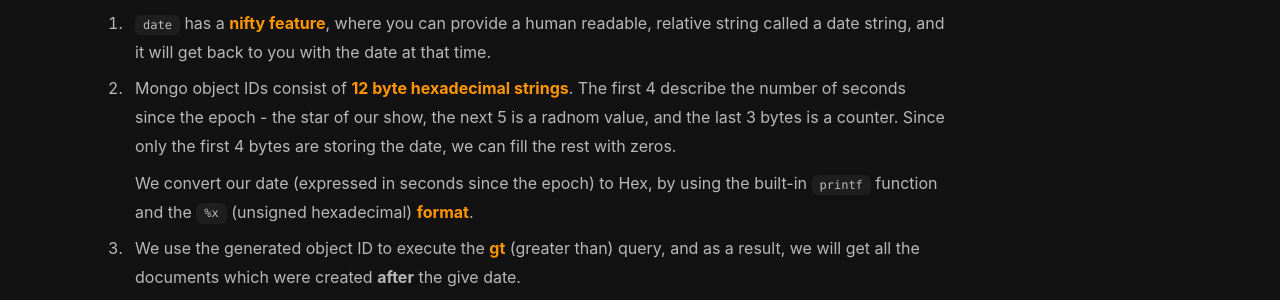
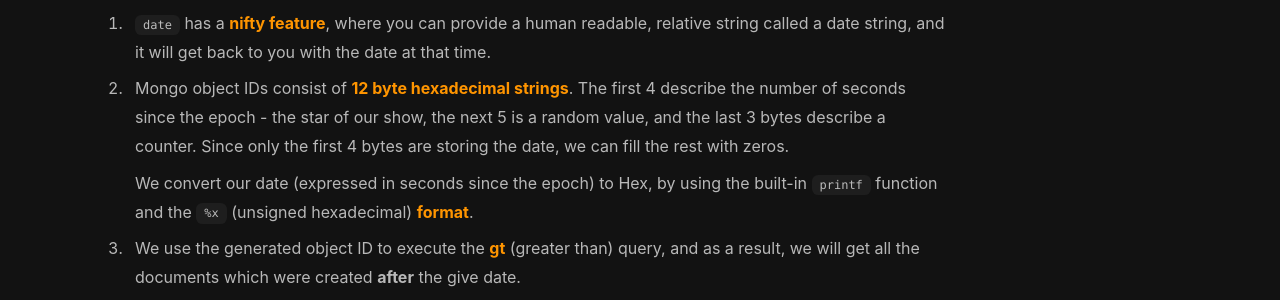
Before and after one commit to ervinb/ervinb.github.io, a Jekyll site: the page built from _posts/2019-04-08-mongodb-magic.md, in a window 1280 px wide. Shown: the part 672-972 px from the top of the page. Built offline with Jekyll 4.4.1, drawn with Linux system fonts in a browser that asks for light colours; nearby versions of some CDN libraries; comment, search, counter and statistics services are not loaded.

Commit message:
Fix typo

```diff
--- a/_posts/2019-04-08-mongodb-magic.md
+++ b/_posts/2019-04-08-mongodb-magic.md
@@ -24,8 +24,7 @@ $ mongo
 
 1. `date` has a [nifty feature](https://ss64.com/bash/date.html), where you can provide a human readable, relative string called a date string, and it will get back to you with the date at that time.
 
-2. Mongo object IDs consist of [12 byte hexadecimal strings](). The first 4 describe the number of seconds since the epoch - the star of our show, the next 5 is a radnom value, and the last 3 bytes is a counter.
-Since only the first 4 bytes are storing the date, we can fill the rest with zeros.
+2. Mongo object IDs consist of [12 byte hexadecimal strings](). The first 4 describe the number of seconds since the epoch - the star of our show, the next 5 is a random value, and the last 3 bytes describe a counter. Since only the first 4 bytes are storing the date, we can fill the rest with zeros.
 
 
     We convert our date (expressed in seconds since the epoch) to Hex, by using the built-in `printf` function and the `%x` (unsigned hexadecimal) [format](https://wiki-dev.bash-hackers.org/commands/builtin/printf#format_strings).
```
